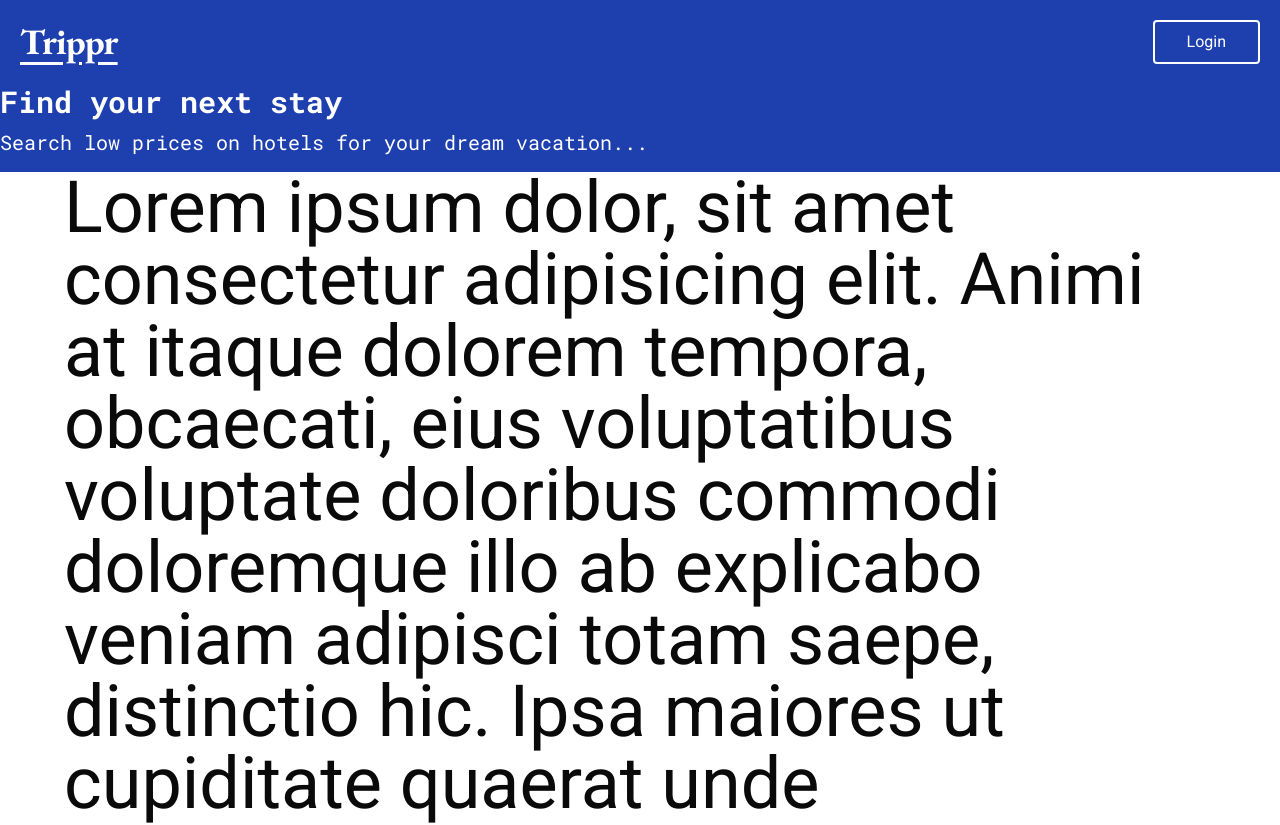
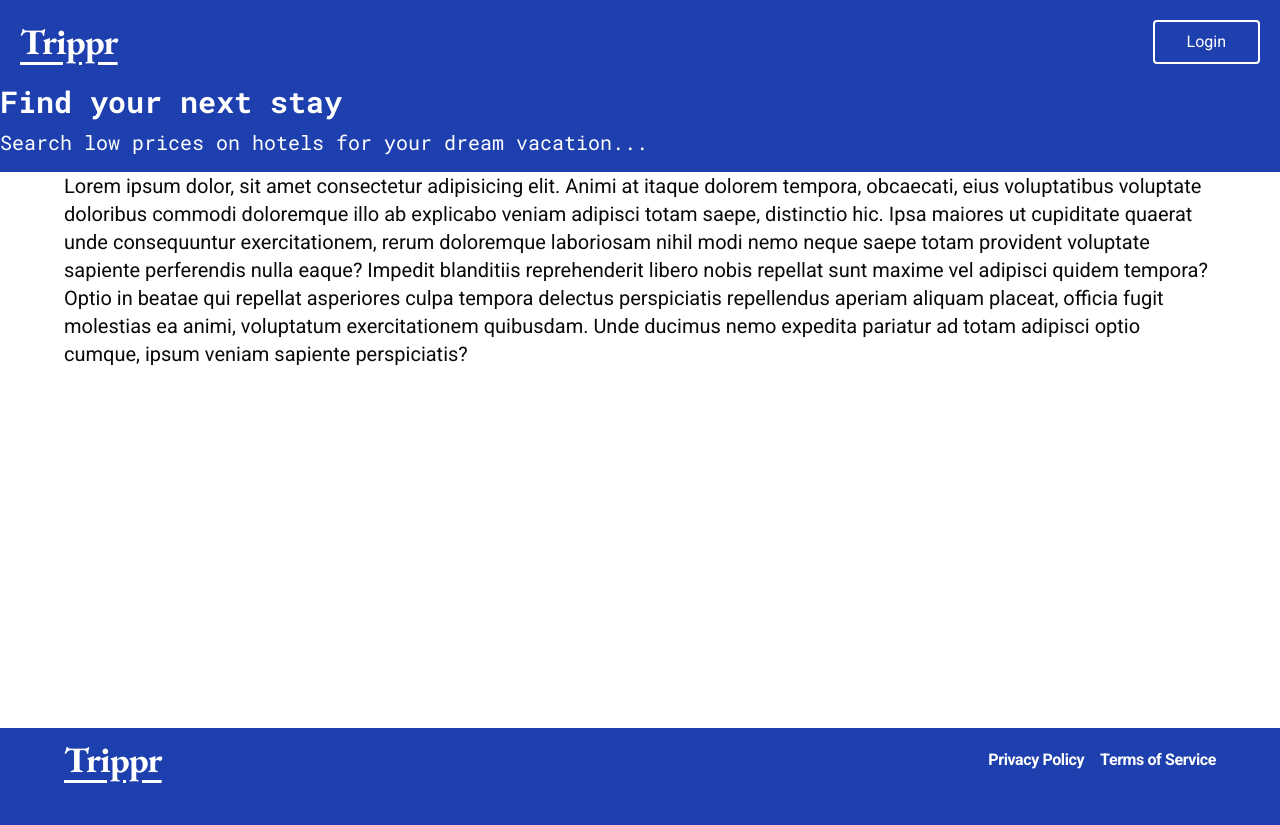
Before and after one commit to ksmcod/booking_app-client, a React (Vite) app: page / in a window 1280 px wide. Shown: the top 825 px of the page. After the commit the page ends 800 px from the top, so only its background shows below. Built offline with nearby package versions, Linux system fonts and the light colour scheme; no server answers.

Commit message:
refactored frontend pages

```diff
--- a/src/App.tsx
+++ b/src/App.tsx
@@ -5,19 +5,17 @@
   RouterProvider,
 } from "react-router-dom";
 import Layout from "./layouts/Layout";
-import Register from "./pages/Register";
-import Index from "./pages/Index";
-import Login from "./pages/Login";
 import ProtectedRoutes from "./utils/ProtectedRoutes";
-import AddHotelPage from "./pages/AddHotelPage";
+
+import { IndexPage, LoginPage, RegisterPage, AddHotelPage } from "./pages";
 
 export default function App() {
   const router = createBrowserRouter(
     createRoutesFromElements(
       <Route path="/" element={<Layout />}>
-        <Route index element={<Index />} />
-        <Route path="register" element={<Register />} />
-        <Route path="login" element={<Login />} />
+        <Route index element={<IndexPage />} />
+        <Route path="register" element={<RegisterPage />} />
+        <Route path="login" element={<LoginPage />} />
         <Route path="search" element={<p>Search page</p>} />
 
         {/* PROTECTED ROUTES */}
--- a/src/app/api/usersApi.ts
+++ b/src/app/api/usersApi.ts
@@ -1,7 +1,7 @@
 import { api } from "./api";
-import { RegisterFormData } from "../../pages/Register";
+import { RegisterFormData } from "../../pages/RegisterPage/RegisterPage";
 import { UserType } from "../../types";
-import { LoginFormData } from "../../pages/Login";
+import { LoginFormData } from "../../pages/LoginPage/LoginPage";
 
 const AUTH_URL = "/auth";
 const USER_URL = "/users";
--- a/src/pages/Index.tsx
+++ b/src/pages/HomePage/IndexPage.tsx
@@ -1,6 +1,6 @@
 export default function Index() {
   return (
-    <div className="text-7xl font-bl">
+    <div className="text-xl font-bl">
       Lorem ipsum dolor, sit amet consectetur adipisicing elit. Animi at itaque
       dolorem tempora, obcaecati, eius voluptatibus voluptate doloribus commodi
       doloremque illo ab explicabo veniam adipisci totam saepe, distinctio hic.
--- /dev/null
+++ b/src/pages/index.ts
@@ -0,0 +1,6 @@
+import AddHotelPage from "./AddHotelPage/AddHotelPage";
+import IndexPage from "./HomePage/IndexPage";
+import LoginPage from "./LoginPage/LoginPage";
+import RegisterPage from "./RegisterPage/RegisterPage";
+
+export { AddHotelPage, IndexPage, LoginPage, RegisterPage };
```
Also changed, not shown: src/pages/LoginPage/LoginPage.tsx (renamed from src/pages/Login.tsx, +6 -6 lines), src/pages/RegisterPage/RegisterPage.tsx (renamed from src/pages/Register.tsx, +6 -6 lines), src/pages/AddHotelPage/AddHotelPage.tsx (renamed from src/pages/AddHotelPage.tsx).
